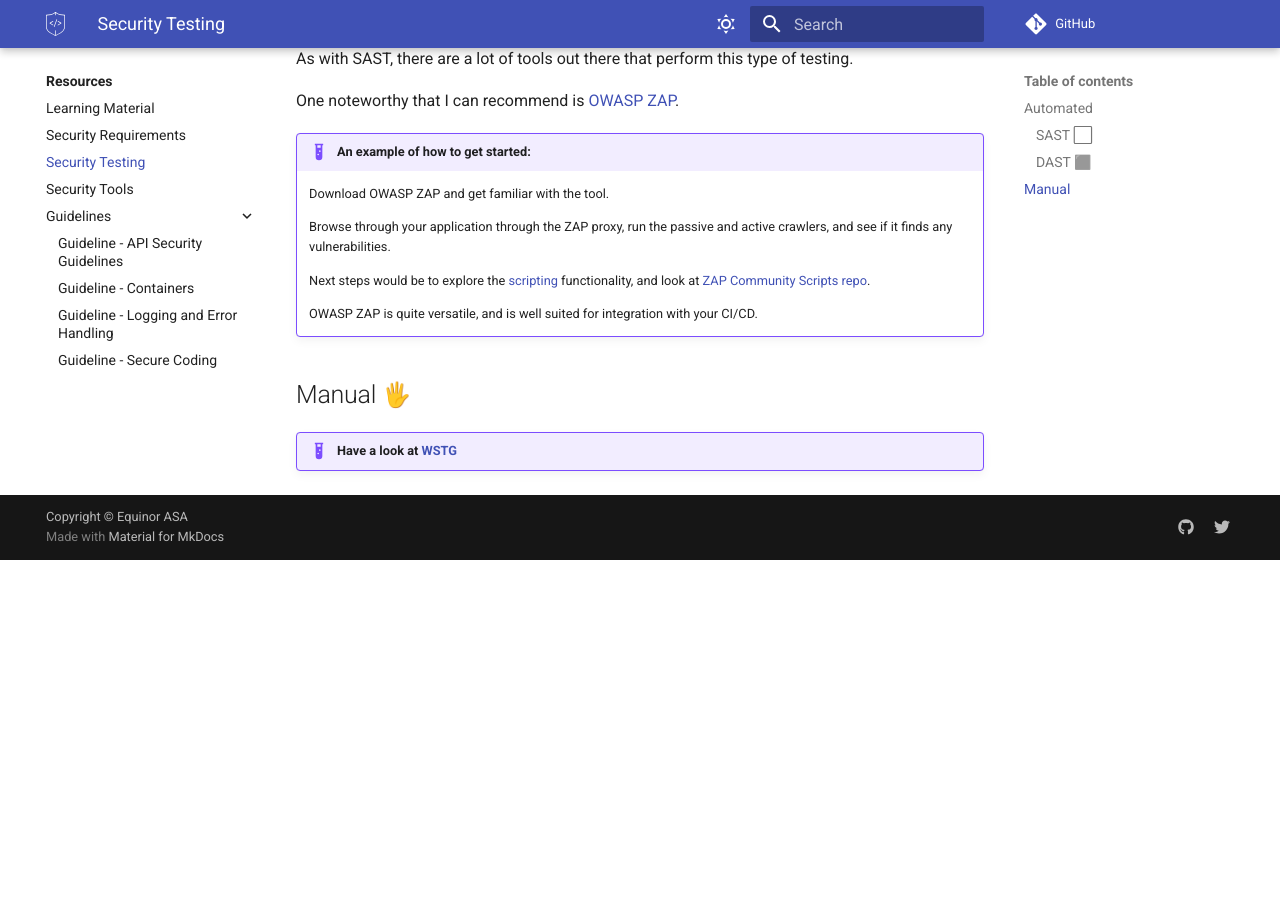
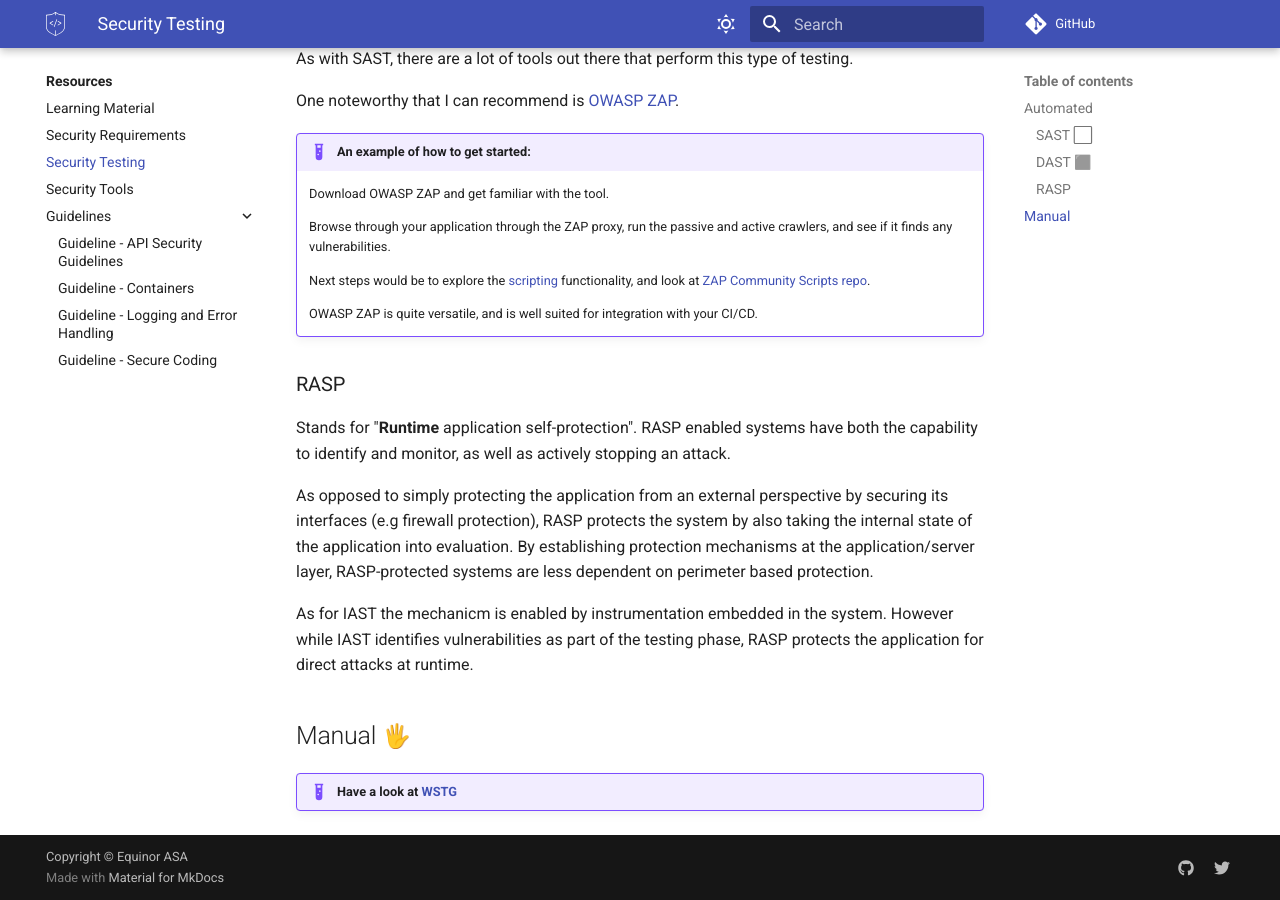
Before and after one commit to equinor/appsec, an MkDocs documentation site: the page built from docs/resources/security_testing.md, in a window 1280 px wide and 900 px high, scrolled down 1045 px. Built offline with MkDocs 1.6.1 and Material for MkDocs 9.7.7, drawn with Linux system fonts in a browser that asks for light colours; emoji names are drawn with the system emoji font; some web fonts are replaced; comment, search, counter and statistics services are not loaded; before the commit the page ends 1605 px from its top, so only the background shows below that.

Commit message:
Add RASP

```diff
--- a/docs/resources/security_testing.md
+++ b/docs/resources/security_testing.md
@@ -42,6 +42,17 @@
 
     OWASP ZAP is quite versatile, and is well suited for integration with your CI/CD.
 
+### RASP
+Stands for "**Runtime** application self-protection".
+RASP enabled systems have both the capability to identify and monitor, as well as actively stopping an attack.
+
+As opposed to simply protecting the application from an external perspective by securing its interfaces (e.g firewall protection), RASP protects the system by also taking the internal state of the application into evaluation.
+By establishing protection mechanisms at the application/server layer, RASP-protected systems are less dependent on perimeter based protection.
+
+As for IAST the mechanicm is enabled by instrumentation embedded in the system.
+However while IAST identifies vulnerabilities as part of the testing phase, RASP protects the application for direct attacks at runtime.
+
+
 ## Manual :raised_hand_with_fingers_splayed:
 
 !!! example "Have a look at [WSTG](https://owasp.org/www-project-web-security-testing-guide/)"
```
